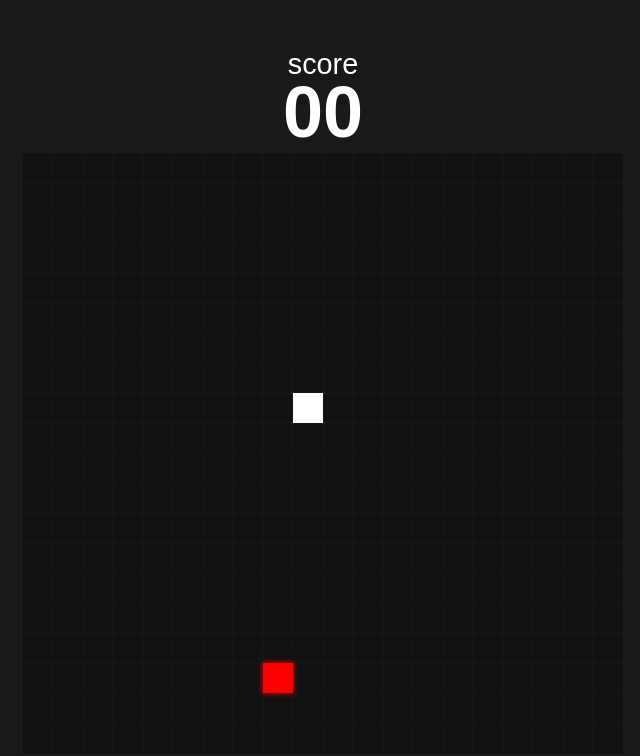
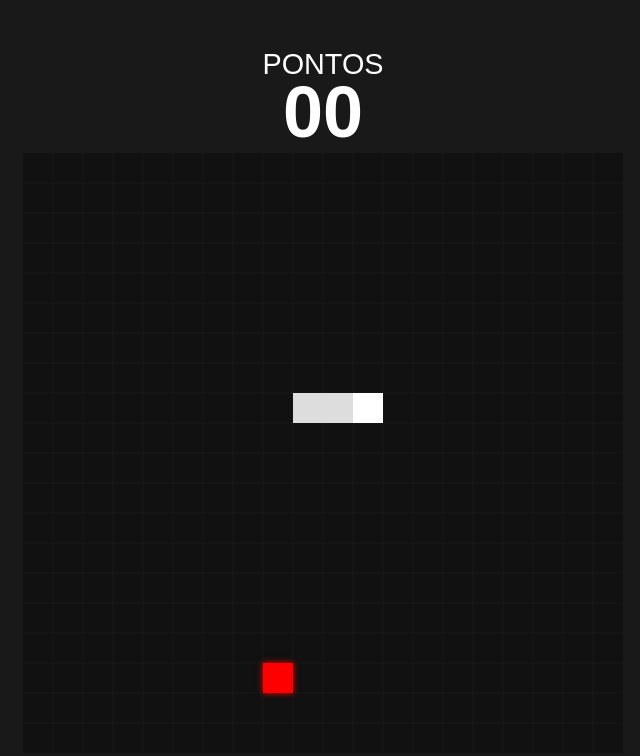
Before and after one commit to FrankMarcelino/projeto-jogo-da-cobrinha, a plain HTML site: page index.html in a window 1280 px wide. Shown: the whole page, without its empty margins (317-957 px from the left). Drawn offline with Linux system fonts and the light colour scheme.

Commit message:
fim da verção para pc

```diff
--- a/css/globais.css
+++ b/css/globais.css
@@ -37,6 +37,7 @@ canvas {
     display: none;
     flex-direction: column;
     align-items: center;
+    z-index: 1;
 }
 
 .game-over {
--- a/index.html
+++ b/index.html
@@ -11,11 +11,11 @@
 <body>
 
     <div class="container-jogo">
-        <div class="score">score <span class="score--value">00</span></div>
+        <div class="score">PONTOS <span class="score--value">00</span></div>
 
         <div class="menu-screen">
             <span class="game-over">GAME OVER</span>
-            <span class="final-score">score <span>00</span></span>
+            <span class="final-score">Total de pontos <span>00</span></span>
 
             <button class="btn-play"><svg xmlns="http://www.w3.org/2000/svg" width="16" height="16" fill="currentColor" class="bi bi-play-circle" viewBox="0 0 16 16">
                 <path d="M8 15A7 7 0 1 1 8 1a7 7 0 0 1 0 14m0 1A8 8 0 1 0 8 0a8 8 0 0 0 0 16"/>
--- a/js/script.js
+++ b/js/script.js
@@ -1,19 +1,27 @@
 
 const canvas = document.querySelector('canvas')
 const elementoJogo = canvas.getContext('2d')  //ctx = contexto, para facilitar a leitura troquei o ctx por elementoJogo
-const score = document.querySelector('.score--value')
-const finalScore = document.querySelector('.final-score > span')
-const menu = document.querySelector('.men-screen')
+const pontos = document.querySelector('.score--value')
+const totalPontos = document.querySelector('.final-score > span')
+const menu = document.querySelector('.menu-screen')
 const buttonPlay = document.querySelector('.btn-play')
 
 
 const tamanhoElementoJogo = 30
 
 
+let cobra = [
+    { x: 270, y: 240 },
+    { x: 300, y: 240 },
+    { x: 330, y: 240 },
+]
 
-const posicaoInicialCobra = { x: 270, y: 240 }
-const cobra = [posicaoInicialCobra]
 
+
+
+const somaPontos = () => {
+    pontos. innerText = +pontos.innerText + 1
+}
 
 const randomNumero = (max, min) => {
     return Math.round(Math.random() * (max - min) + min)
@@ -59,7 +67,7 @@ const desenharCobra = () => {
 const moveCobra = () => {
     if (!direcao) return
 
-    const cabeca = cobra[cobra.length -1]
+    const cabeca = cobra[cobra.length - 1]
 
     if (direcao == 'direita') {
         cobra.push({ x: cabeca.x + tamanhoElementoJogo, y: cabeca.y })
@@ -101,28 +109,30 @@ const desenharGrid = () => {
 }
 
 const comeuComida = () => {
-    const cabeca = cobra[cobra.length -1]
+    const cabeca = cobra[cobra.length - 1]
 
-    if ( cabeca.x == comida.x && cabeca.y == comida.y) {
+    if (cabeca.x == comida.x && cabeca.y == comida.y) {
         cobra.push(cabeca)
 
-       let x = randomPosicao()
-       let y = randomPosicao()
+        let x = randomPosicao()
+        let y = randomPosicao()
 
-        while (cobra.find((posicao) => posicao.x == x && posicao.y  == y)) {
+        while (cobra.find((posicao) => posicao.x == x && posicao.y == y)) {
             x = randomPosicao()
             y = randomPosicao()
         }
 
         comida.x = x
         comida.y = y
+
+        somaPontos()
     }
 }
 
 const bateu = () => {
-    const cabeca = cobra[cobra.length -1]
+    const cabeca = cobra[cobra.length - 1]
     const paredes = canvas.width - tamanhoElementoJogo
-    const corpoCobra = cobra.length -2
+    const corpoCobra = cobra.length - 2
 
     const bateuParede =
         cabeca.x < 0 || cabeca.x > paredes || cabeca.y < 0 || cabeca.y > paredes
@@ -131,15 +141,20 @@ const bateu = () => {
         return index < corpoCobra && posicao.x == cabeca.x && posicao.y == cabeca.y
     })
 
-    if (bateuParede||bateuNela) {
+    if (bateuParede || bateuNela) {
         gameOver()
     }
 
 
 }
 
-const gameOVer = () => {
+const gameOver = () => {
     direcao = undefined
+
+
+    menu.style.display = 'flex'
+    canvas.style.filter = 'blur(2px)'
+    totalPontos.innerText = pontos.innerText
 }
 
 
@@ -167,11 +182,11 @@ document.addEventListener('keydown', ({ key }) => {
         direcao = 'direita'
     }
 
-    if (key == 'ArrowLeft' && direcao != 'direita' ) {
+    if (key == 'ArrowLeft' && direcao != 'direita') {
         direcao = 'esquerda'
     }
 
-    if (key == 'ArrowDown' && direcao != 'cima' ) {
+    if (key == 'ArrowDown' && direcao != 'cima') {
         direcao = 'baixo'
     }
 
@@ -179,3 +194,17 @@ document.addEventListener('keydown', ({ key }) => {
         direcao = 'cima'
     }
 })
+
+
+buttonPlay.addEventListener('click', () => {
+
+    pontos.innerText = '00'
+    menu.style.display = 'none'
+    canvas.style.filter = 'none'
+
+    cobra =  [
+        { x: 270, y: 240 },
+        { x: 300, y: 240 },
+        { x: 330, y: 240 },
+    ]
+})
```
